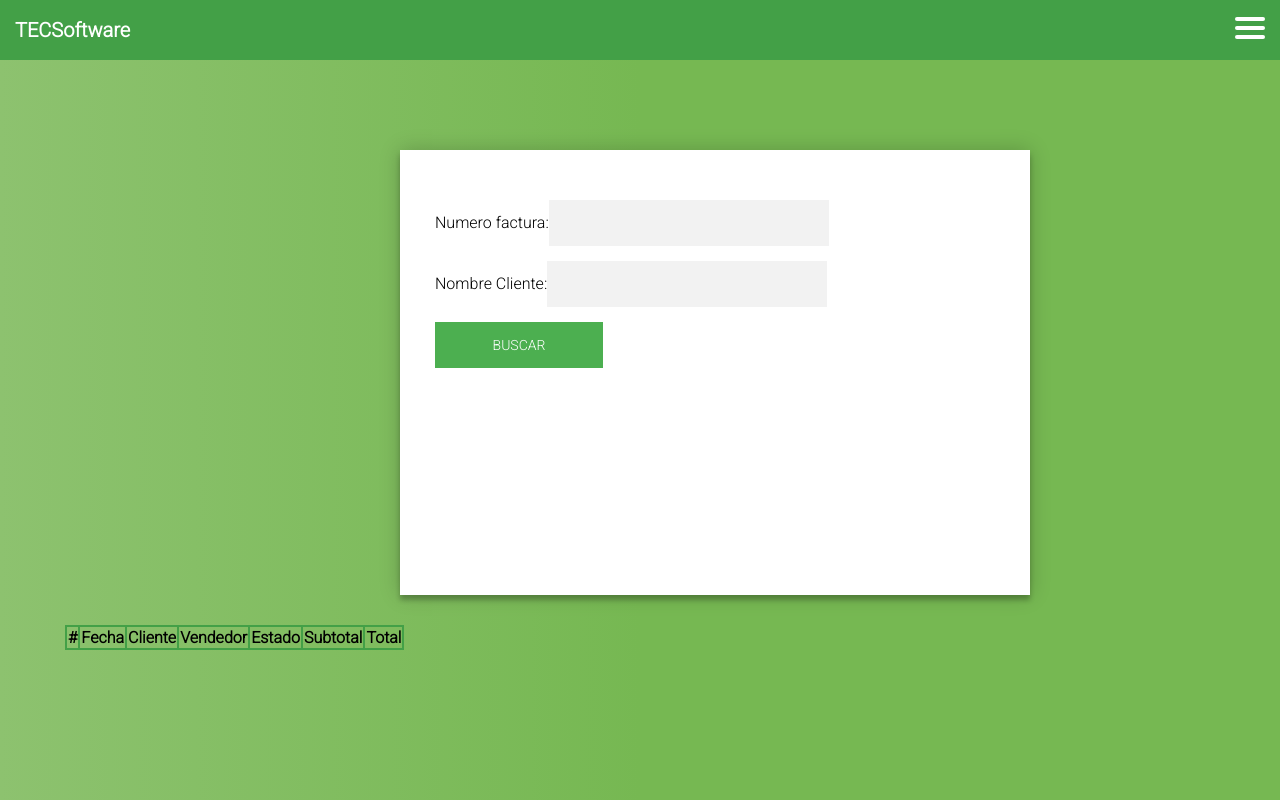
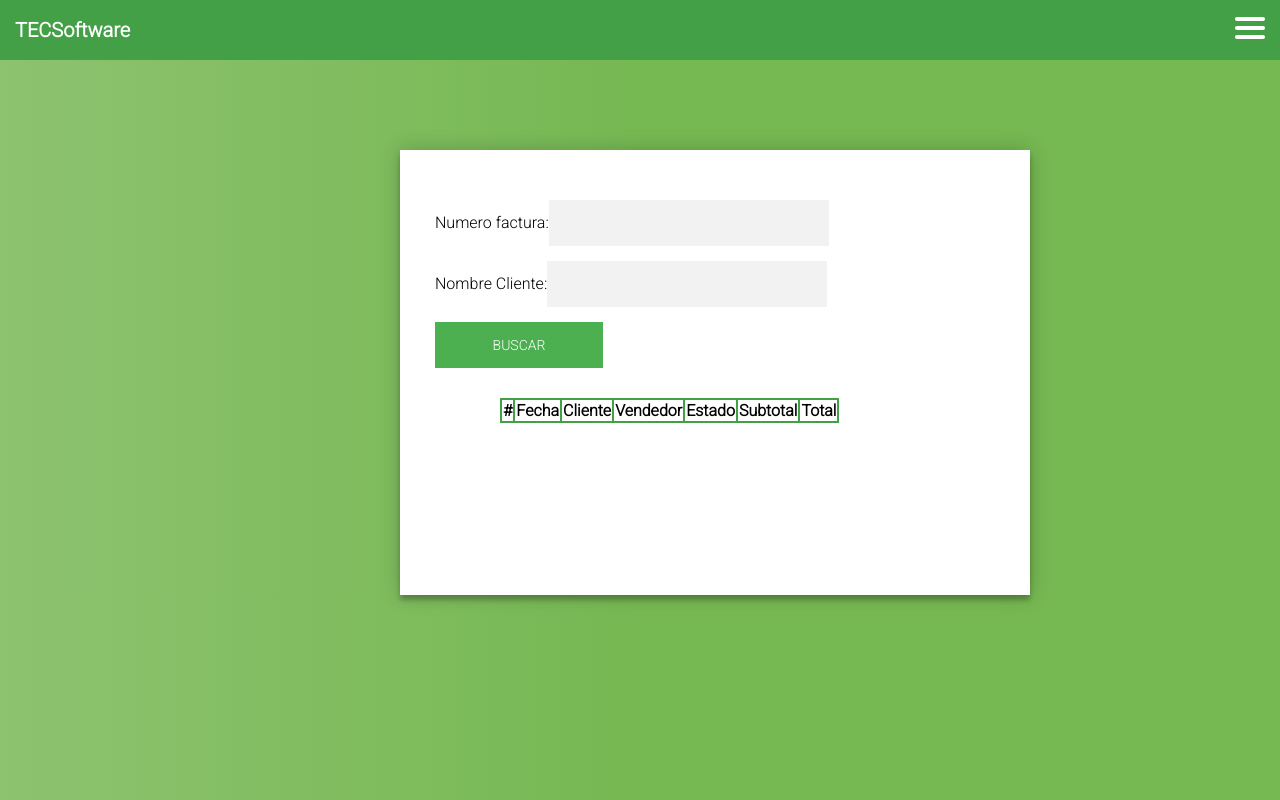
Before and after one commit to Fabricio06/Tarea3Diseno, a React (Create React App) app in the folder mi-app/: page /factura in a window 1280 px wide. Built offline with nearby package versions, Linux system fonts and the light colour scheme.

Commit message:
Hola
Hola

```diff
--- a/mi-app/src/Factura.jsx
+++ b/mi-app/src/Factura.jsx
@@ -18,8 +18,6 @@ const Factura = () =>{
                 <input type="text" id="inputNombreCliente" class="estilosInput" name="inputNombreCliente"/>
                 <button type='sumbit'>Buscar</button>
             </form>
-            </div>
-            <div className='table'>
             <table>
                 <thead>
                     <td><b>#</b></td>
@@ -38,6 +36,7 @@ const Factura = () =>{
                 </tfoot>
             </table>
             </div>
+
         </div>
     );
 }
--- a/mi-app/src/Nav.css
+++ b/mi-app/src/Nav.css
@@ -4,6 +4,7 @@
     display: flex;
     justify-content: space-between;
     align-items: center;
+    z-index: 2;
   }
 
 .nav-logo a{
@@ -26,6 +27,7 @@
     height: -webkit-fill-available;
     transform: translateX(-100%);
     transition: 0.3s ease all;
+    z-index: 2;
   }
   .nav_items a{
     color:#fff;
```
